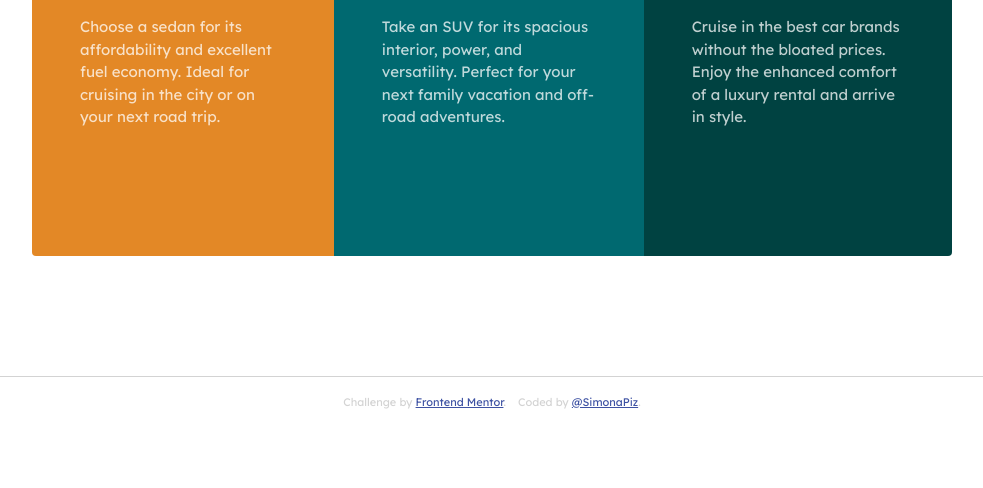
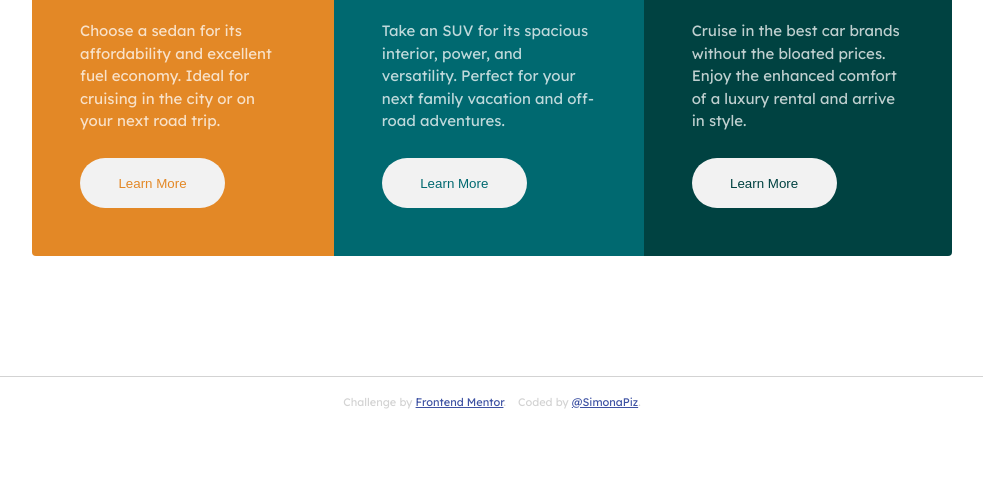
Before and after one commit to SimonaPiz/Frontend-Mentor-Projects, a plain HTML site: page 3-column-preview-card/index.html in a window 1280 px wide. Shown: the part 312-800 px from the top of the page, without its empty margins (148-1131 px from the left). Drawn offline with Linux system fonts and the light colour scheme.

Commit message:
4 - #26 - Add card buttons

```diff
--- a/3-column-preview-card/index.html
+++ b/3-column-preview-card/index.html
@@ -15,32 +15,38 @@
 </head>
 <body>
   <main id="container">
+
+    <!-- Card 1 -->
     <div id="card1" class="card">
-      <img class="icon" src="./images/icon-sedans.svg" alt="icon sedans">
       <article>
+        <img class="icon" src="./images/icon-sedans.svg" alt="icon sedans">
         <h2>Sedans</h2>
         <p>Choose a sedan for its affordability and excellent fuel economy. Ideal for cruising in the city
             or on your next road trip.</p>
       </article>
+      <button>Learn More</button>
+    </div>
 
-    </div>
+    <!-- Card 2 -->
     <div id="card2" class="card">
-      <img class="icon" src="./images/icon-suvs.svg" alt="icon suvs">
       <article>
+        <img class="icon" src="./images/icon-suvs.svg" alt="icon suvs">
         <h2>SUVs</h2>
         <p>Take an SUV for its spacious interior, power, and versatility. Perfect for your next family vacation
             and off-road adventures.</p>
       </article>
+      <button>Learn More</button>
+    </div>
 
-    </div>
+    <!-- Card 3 -->
     <div id="card3" class="card">
-      <img class="icon" src="./images/icon-luxury.svg" alt="icon luxury">
       <article>
+        <img class="icon" src="./images/icon-luxury.svg" alt="icon luxury">
         <h2>Luxury</h2>
         <p>Cruise in the best car brands without the bloated prices. Enjoy the enhanced comfort of a luxury
             rental and arrive in style.</p>
       </article>
-
+      <button>Learn More</button>
     </div>
   </main>
   <footer class="attribution">
--- a/3-column-preview-card/styles.css
+++ b/3-column-preview-card/styles.css
@@ -73,18 +73,28 @@ main#container {
   border-top-left-radius: 4px;
   border-bottom-left-radius: 4px;
 }
+#card1 button {
+  color: var(--primary1);
+}
 #card2 {
   background-color: var(--primary2);
+}
+#card2 button {
+  color: var(--primary2);
 }
 #card3 {
   background-color: var(--primary3);
   border-top-right-radius: 4px;
   border-bottom-right-radius: 4px;
 }
+#card3 button {
+  color: var(--primary3);
+}
 
 .card {
   display: flex;
   flex-direction: column;
+  justify-content: space-between;
   padding: 48px;
 }
 
@@ -97,3 +107,11 @@ img.icon {
 article p {
   line-height: 1.5;
 }
+
+button {
+  width: 145px;
+  height: 50px;
+  border: none;
+  background-color: var(--light-gray);
+  border-radius: 50px;
+}
```
